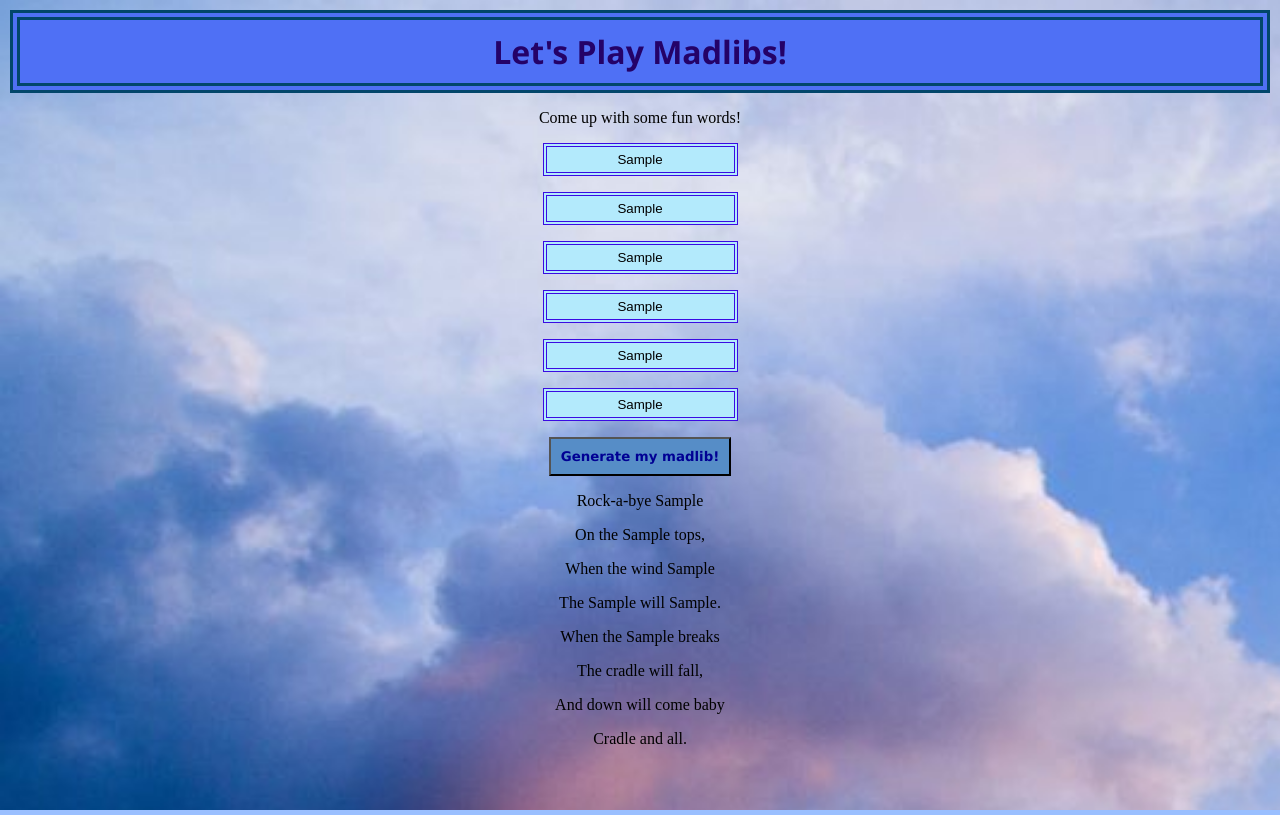
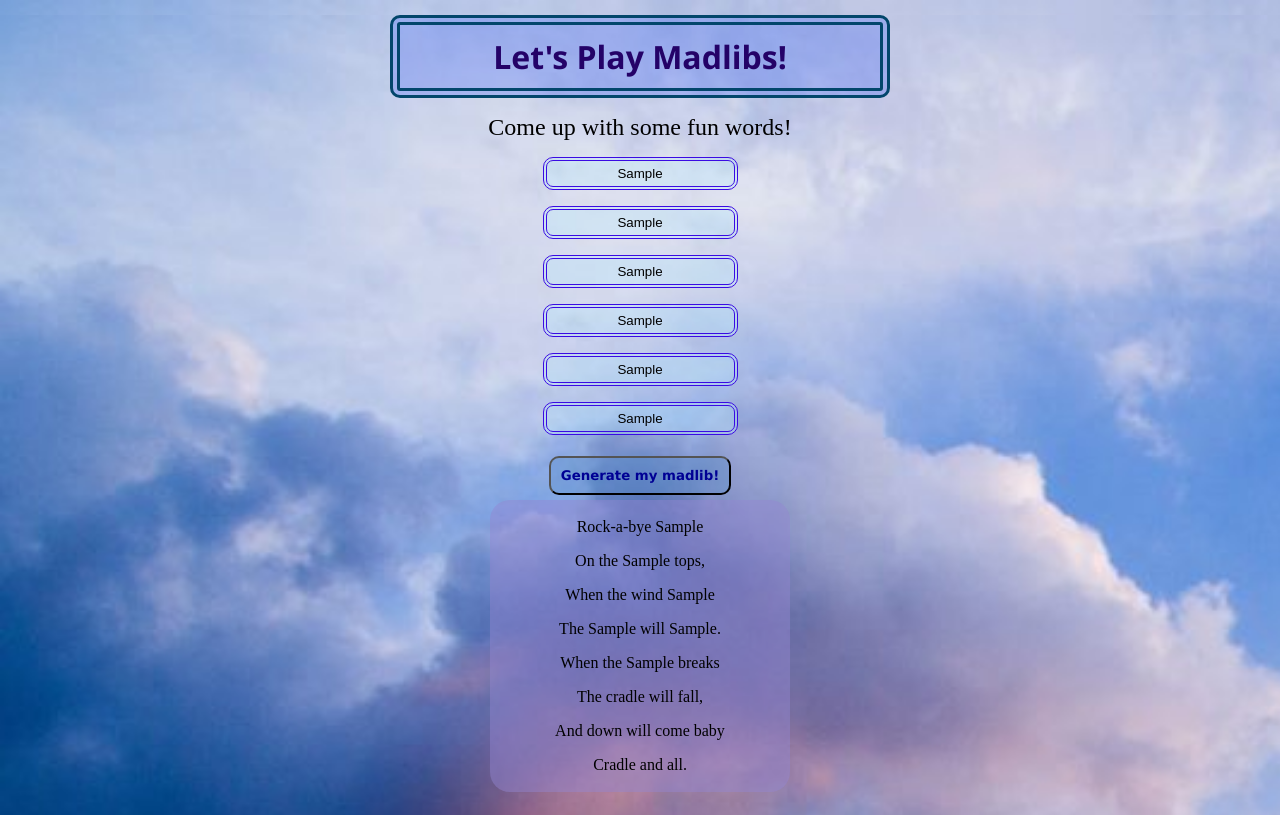
Before and after one commit to sofiatejada/lullaby-madlib, a plain HTML site: page index.html in a window 1280 px wide. Both pictures are taken after typing "Sample", "Sample", "Sample", "Sample", "Sample", "Sample" into the empty fields and a click on the button "Generate my madlib!". Drawn offline with Linux system fonts and the light colour scheme.

Commit message:
more styling

```diff
--- a/style.css
+++ b/style.css
@@ -18,28 +18,43 @@ body, html {
 h1 {
     font-family: 'Segoe UI', Tahoma, Geneva, Verdana, sans-serif;
     color: rgb(36, 2, 104);
-    background-color: rgb(79, 112, 245);
-    margin: 10px;
+    background-color: rgba(79, 112, 245, 0.322);
     padding: 10px;
     width: 1fr;
     border: rgb(2, 70, 107) double 10px;
+    width: 500px;
+    margin: 0 auto;
+    margin-top: 15px;
+    border-radius: 10px;
 }
+
 #text-body {
     display: none;
+    align-items: center;
+    background-color:  rgba(147, 133, 209, 0.452);
+    width: 300px;
+    margin: 0 auto;
+    border-radius: 20px;
+    padding: 2px;
+
 }
 #madlib-button {
     font-family: Verdana, Geneva, Tahoma, sans-serif;
     color: rgb(0, 0, 148);
-    background-color: rgb(86, 141, 199);
+    background-color: rgba(86, 141, 199, 0.336);
     font-weight: bolder;
     padding: 10px;
+    margin: 5px;
+    border-radius: 10px;
 }
 input {
     text-align: center;
-    background-color: rgb(179, 234, 252);
+    background-color: rgba(179, 234, 252, 0.295);
     border: double 4px rgb(58, 11, 227);
     padding: 5px;
+    border-radius: 10px;
 }
 label {
+    font-size: 1.5em;
 
 }
```
